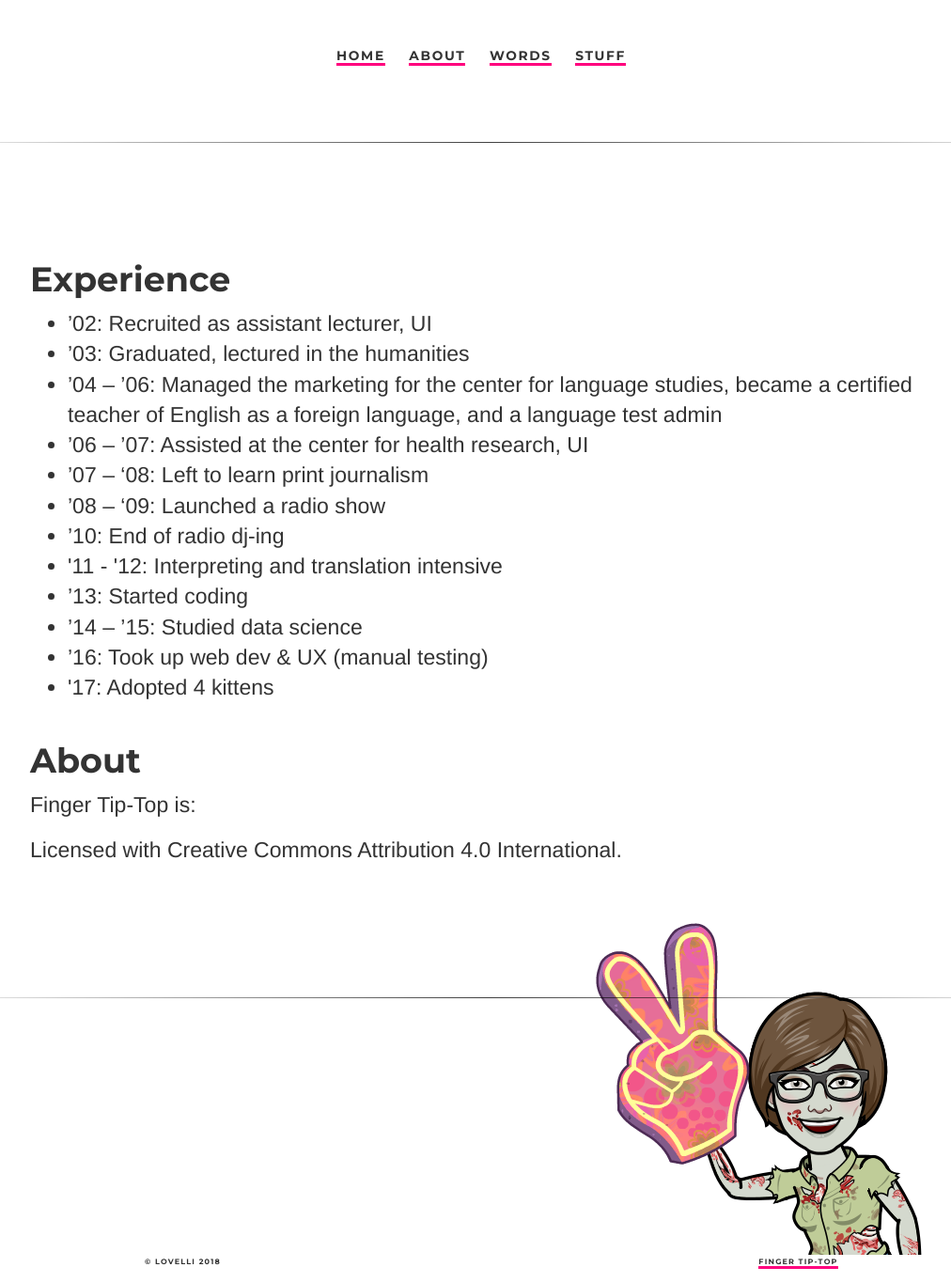
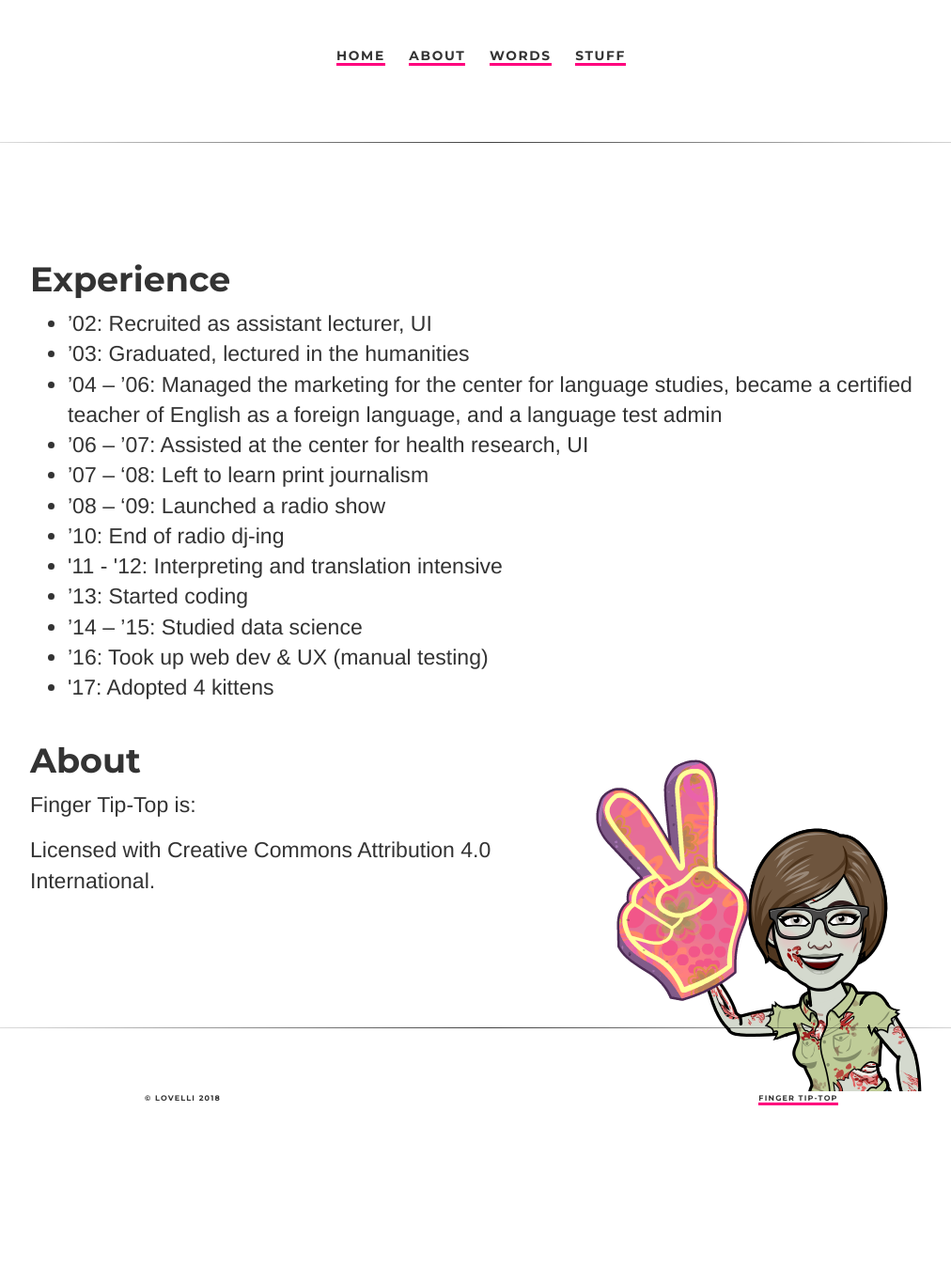
Before and after one commit to ariesti/ariesti.github.io, a Jekyll site: the page built from about/index.html, in a window 1280 px wide. Shown: the whole page at 94% size, without its empty margins (118-1130 px from the left). Built offline with Jekyll 4.4.1, drawn with Linux system fonts in a browser that asks for light colours; after the commit the page ends 1191 px from its top, so only the background shows below that.

Commit message:
Update index.html

```diff
--- a/about/index.html
+++ b/about/index.html
@@ -24,11 +24,10 @@ permalink: /about/
     <li>’16: Took up web dev & UX (manual testing)</li>
     <li>'17: Adopted 4 kittens</li>
     </ul>
-
+            <img src="/assets/1-ftt.png" alt="Flowers in Chania" style="float:right" />
     <h3 class="ex1">About</h3>
       <p>Finger Tip-Top is:
       <p>Licensed with Creative Commons Attribution 4.0 International.</p>
-        <img src="/assets/1-ftt.png" alt="Flowers in Chania" style="float:right" />
       </div>
       </div>
 </div>
```
